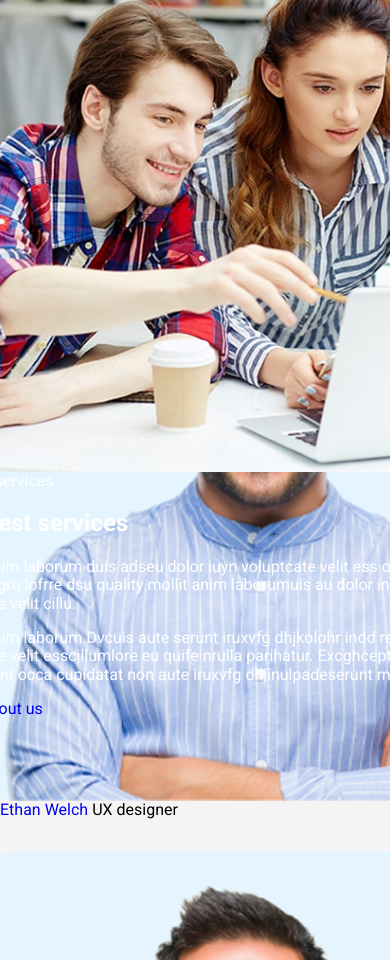
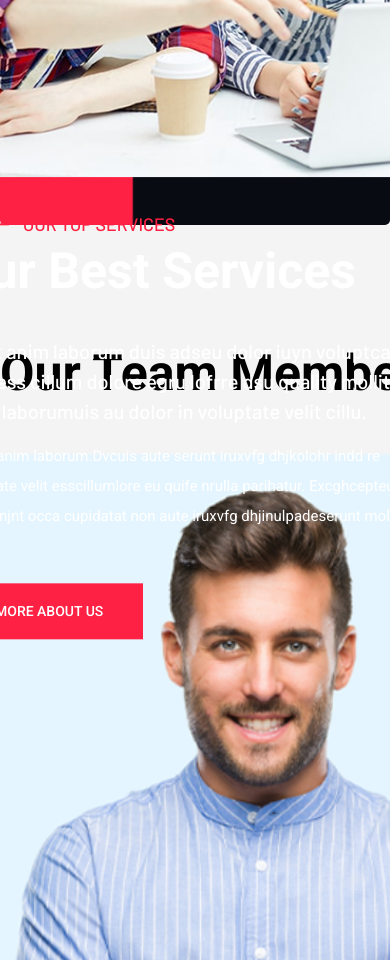
Before and after one commit to nicolatournay/evaluation, a plain HTML site: page about.html in a window 390 px wide. Shown: the part 1040-2000 px from the top of the page. Drawn offline with Linux system fonts and the light colour scheme.

Commit message:
about page done no responsive

```diff
--- a/about.html
+++ b/about.html
@@ -109,12 +109,12 @@
                 <div class="services-img">
                     <img src="img/gallery/about.png" alt="">
                 </div>
-                <div class="services-text">
-                    <span class="under-title">our top services</span>
+                <div class="services-txt">
+                    <span class="special-title">our top services</span>
                     <h2>Our best services</h2>
                     <p>Mollit anim laborum duis adseu dolor iuyn voluptcate velit ess cillum dolore egru lofrre dsu quality mollit anim laborumuis au dolor in voluptate velit cillu.</p>
                     <p>Mollit anim laborum.Dvcuis aute serunt iruxvfg dhjkolohr indd re voluptate velit esscillumlore eu quife nrulla parihatur. Excghcepteur sfwsignjnt occa cupidatat non aute iruxvfg dhjinulpadeserunt moll.</p>
-                    <a href="#" class="button">more about us</a>
+                    <a href="#" class="button"><span>more about us</span></a>
                 </div>
             </div>
         </div>
@@ -127,7 +127,7 @@
                         <div class="tm-img">
                             <img src="img/gallery/team1.png" alt="team1">
                         </div>
-                        <div class="tm-txt">
+                        <div class="tm-txt white-bg">
                             <a href="#">Ethan Welch</a>
                             <span class="under-title">UX designer</span>
                         </div>
@@ -136,7 +136,7 @@
                         <div class="tm-img">
                             <img src="img/gallery/team2.png" alt="team2">
                         </div>
-                        <div class="tm-txt">
+                        <div class="tm-txt white-bg">
                             <a href="#">Ethan Welch</a>
                             <span class="under-title">UX designer</span>
                         </div>
@@ -145,7 +145,7 @@
                         <div class="tm-img">
                             <img src="img/gallery/team3.png" alt="team3">
                         </div>
-                        <div class="tm-txt">
+                        <div class="tm-txt white-bg">
                             <a href="#">Ethan Welch</a>
                             <span class="under-title">UX designer</span>
                         </div>
--- a/css/pages/_about.scss
+++ b/css/pages/_about.scss
@@ -1,20 +1,187 @@
+// Our Mission etc.
+
 .mission-vision {
     padding: 120px 0 100px;
+    p {
+        font-family: "Roboto",sans-serif;
+        color: #506172;
+        font-size: 16px;
+        line-height: 30px;
+        margin-bottom: 15px;
+    }
+    h4 {
+        font-size: 30px;
+        font-family: "Barlow",sans-serif;
+        font-weight: 700;
+        margin: 0 0 30px;
+        color: #000a2d;
+        display: inline-block;
+        padding-left: 68px;
+        position: relative;
+        &::before {
+            position: absolute;
+            content: "";
+            width: 54px;
+            height: 2px;
+            background: #eb566c;
+            left: 0px;
+            top: 50%;
+            transform: translateY(-50%);
+        }
+    }
 }
+
+// Our best services
 
 .services {
     position: relative;
+    line-height: 30px;
+    h2 {
+        font-size: 50px;
+        font-weight: 800;
+        margin: 0 0 8px;
+        text-transform: capitalize;
+        margin-bottom: 50px;
+    }
+    p {
+        margin-bottom: 15px;
+        font-size: 20px;
+        font-family: $barlow;
+        &:nth-child(2n) {
+            margin-bottom: 65px;
+            font-size: 15px;
+            font-family: $roboto;
+        }
+    }
 }
 
 .services-content {
-    padding: 100px 0 100px;
     position: absolute;
-    top: 0;
+    top: 50%;
     left: 50%;
-    transform: translateX(-50%);
+    transform: translate(-50%, -50%);
     color: #fff;
+    gap: $gap;
 }
+
+.services-img,
+.services-txt {
+    padding: 0 15px;
+}
+
+.services-txt {
+    align-self: center;
+}
+
+// Our team members
 
 .team {
     padding: 120px 0 100px;
+    h2 {
+        font-size: 50px;
+        font-weight: 800;
+        margin: 0 0 8px;
+        text-transform: capitalize;
+        margin-bottom: 50px;
+    }
 }
+
+.tm-txt {
+    padding: 20px 20px 20px 50px;
+    a {
+        color: #161e46;
+        font-weight: 700;
+        font-size: 25px;
+        display: block;
+        margin-bottom: 8px;
+    }
+}
+
+.tm-img {
+    overflow: hidden;
+    img {
+        transition: transform .5s ease-in-out;
+    }
+}
+
+.tm:hover img {
+    transform: scale(1.05);
+}
+
+// Global
+
+.button {
+    padding: 20px 40px;
+    background-color: $red;
+    color: #fff;
+    text-transform: uppercase;
+    position: relative;
+    color: #fff !important;
+    font-weight: 500;
+    font-size: 14px;
+    span {
+        position: relative;
+        z-index: 10;
+    }
+    &::after {
+        content: "";
+        position: absolute;
+        left: 0;
+        top: 0;
+        transition: right 2s;
+        width: 100%;
+        height: 100%;
+        background: #ca292e;
+        transition: transform 0.5s;
+        transform: scaleX(0);
+        // z-index: 0;
+        transform-origin: 0 0;
+    }
+    &:hover {
+        &::after {
+            transform: scaleX(1);
+        }
+    }
+}
+
+.under-title {
+    text-transform: capitalize;
+    color: $red;
+    position: relative;
+    margin-left: 50px;
+    font-size: 14px;
+    font-family: $barlow;
+    &::before {
+        position: absolute;
+        content: "";
+        width: 35px;
+        height: 2px;
+        left: -47px;
+        top: 50%;
+        transform: translateY(-50%);
+        background: $red;
+    }
+}
+
+.special-title {
+    font-size: 18px;
+    font-family: "Barlow",sans-serif;
+    font-weight: 500;
+    margin-bottom: 17px;
+    text-transform: uppercase;
+    color: $red;
+    display: inline-block;
+    position: relative;
+    padding-left: 68px;
+    &::before {
+        position: absolute;
+        content: "";
+        width: 54px;
+        height: 2px;
+        background: $red;
+        top: 0;
+        left: 0px;
+        top: 50%;
+        transform: translateY(-50%);
+    }
+}
```
Also changed, not shown: css/styles.min.css, 1 other file.
